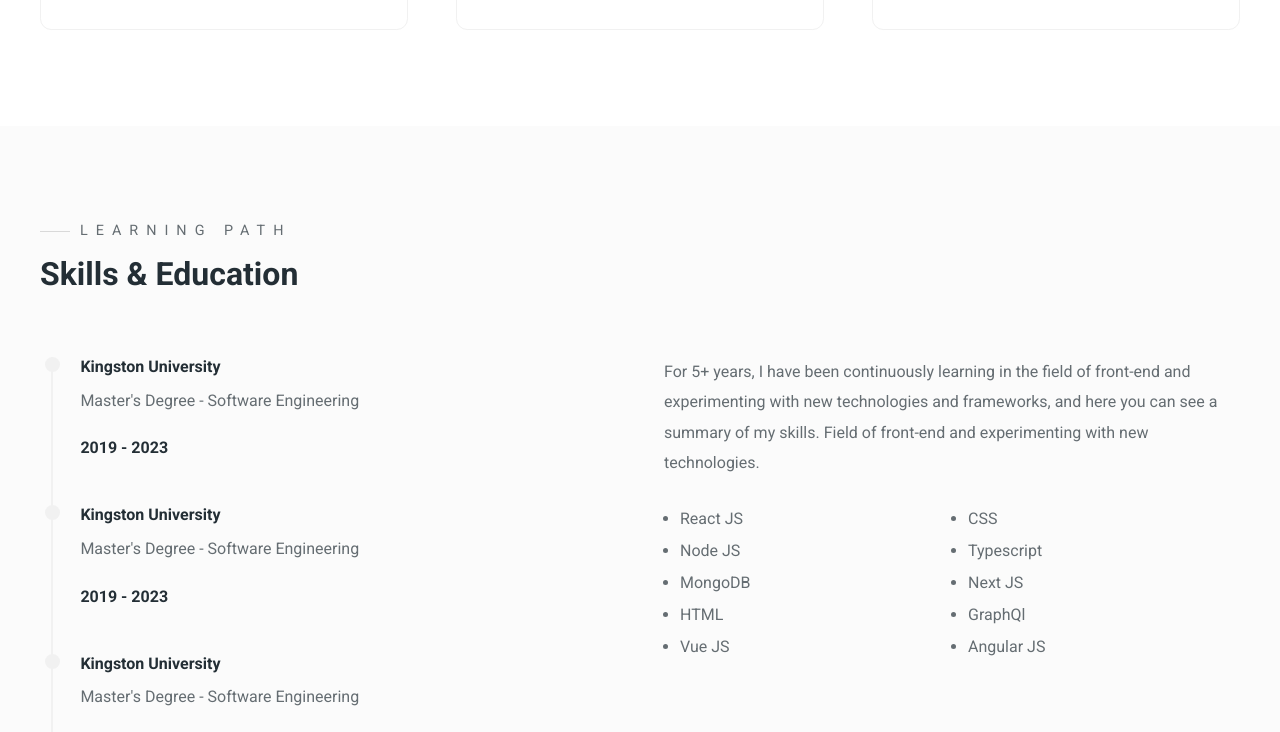
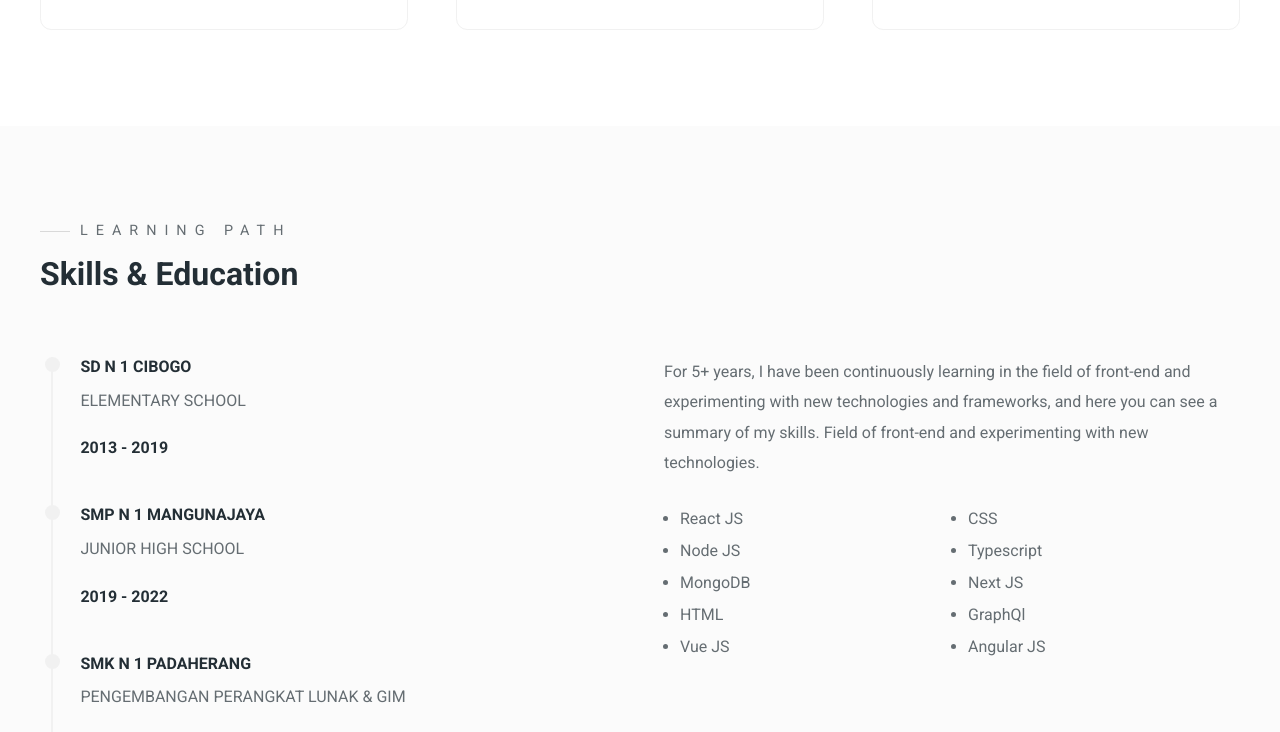
Before and after one commit to putri-s8/putri-s8.github.io, a plain HTML site: page index.html in a window 1280 px wide. Shown: the part 2068-2800 px from the top of the page. Drawn offline with Linux system fonts and the light colour scheme.

Commit message:
Update index.html

```diff
--- a/index.html
+++ b/index.html
@@ -43,10 +43,8 @@
           <div class="hero-left">
             <h3 class="pre-title">My name is</h3>
             <h1 class="hero-name">Putri <span>Salsabila</span></h1>
-            <p><b>Putri Salsabila</b>, seorang pelajar, bersekolah di SMK NEGRI 1 PADAHERANG kelas 11 Jurusan Pengembangan Perangkat Lunak. Di jurusan Pengembangan Perangkat Lunak mempelajari software/program WEB, komputer dan android.</p>
-            <p>
-              <b>Putri Salsabila</b> adalah blog pribadi yang mengulas topik seputar pemrograman, bisnis online, internet marketing, blogging dan SEO (Search Engine Optimization). Sampai saat ini, konten dan artikel pada blog ini ditulis
-              oleh saya sendiri.
+            <p>Usually people call me putri, uti, puput. I study at SMKN 1 Padaherang, majoring in PPLG, why did I choose the PPLG major? because I want to be a software engineer, aamiin.</p>
+            <p><b>Putri Salsabila</b>, I am 17 years old, I was born in Ciamis on November 8 2006
             </p>
           </div>
 
@@ -193,9 +191,9 @@
                 <div></div>
               </div>
               <div class="education-info">
-                <h4 class="education-title">Kingston University</h4>
-                <p>Master's Degree - Software Engineering</p>
-                <h4 class="education-years">2019 - 2023</h4>
+                <h4 class="education-title">SD N 1 CIBOGO</h4>
+                <p>ELEMENTARY SCHOOL</p>
+                <h4 class="education-years">2013 - 2019</h4>
               </div>
             </div>
             <div class="education">
@@ -203,9 +201,9 @@
                 <div></div>
               </div>
               <div class="education-info">
-                <h4 class="education-title">Kingston University</h4>
-                <p>Master's Degree - Software Engineering</p>
-                <h4 class="education-years">2019 - 2023</h4>
+                <h4 class="education-title">SMP N 1 MANGUNAJAYA</h4>
+                <p>JUNIOR HIGH SCHOOL</p>
+                <h4 class="education-years">2019 - 2022</h4>
               </div>
             </div>
             <div class="education">
@@ -213,9 +211,9 @@
                 <div></div>
               </div>
               <div class="education-info">
-                <h4 class="education-title">Kingston University</h4>
-                <p>Master's Degree - Software Engineering</p>
-                <h4 class="education-years">2019 - 2023</h4>
+                <h4 class="education-title">SMK N 1 PADAHERANG</h4>
+                <p>PENGEMBANGAN PERANGKAT LUNAK & GIM</p>
+                <h4 class="education-years">2022 - 2025</h4>
               </div>
             </div>
           </div>
```
